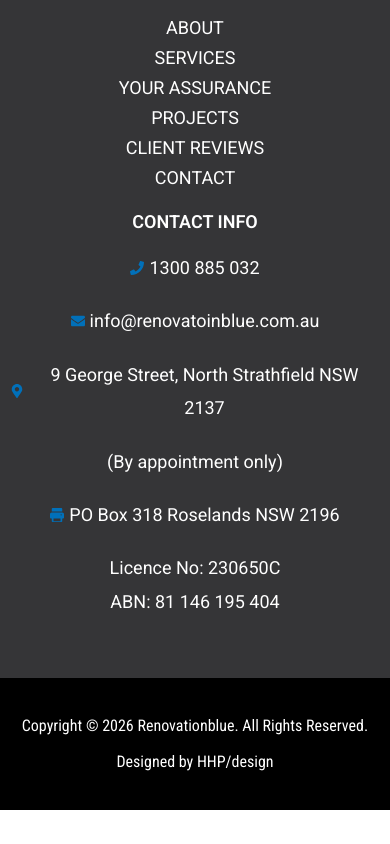
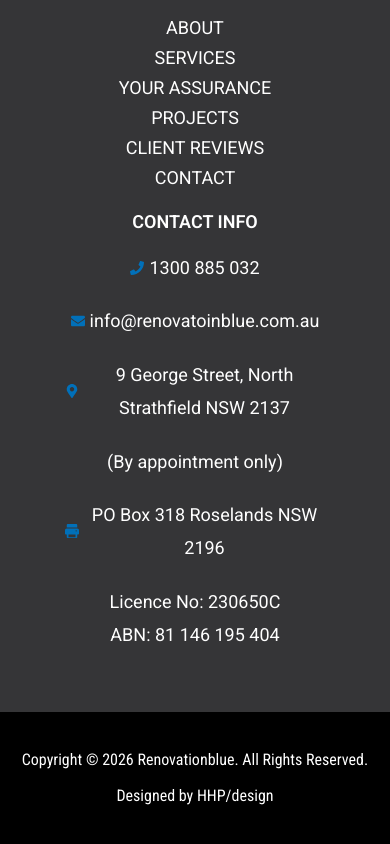
Before and after one commit to anirudhatalmale6-alt/renovationblue-static, a plain HTML site: page index.html in a window 390 px wide. Shown: the part 4495-5339 px from the top of the page. Before the commit the page ends 5305 px from the top, so only its background shows below. Drawn offline with Linux system fonts and the light colour scheme.

Commit message:
Mobile: match the original's contact-row width so icons sit beside the text

```diff
--- a/assets/css/main.css
+++ b/assets/css/main.css
@@ -746,6 +746,9 @@ html:not(.js) .reveal { opacity: 1; transform: none; }
   .site-footer__col { text-align: center; }
   .site-footer__about { font-size: 16px; }   /* the legal lines stay at 18px */
   .site-footer__logo { margin-left: auto; margin-right: auto; }
+  /* The original keeps the contact rows narrow so the address and PO box wrap
+     onto two lines and the icons sit beside the text rather than at the edge. */
+  .footer-list--icons { max-width: 260px; margin-left: auto; margin-right: auto; }
   .footer-list--icons li { justify-content: center; }
   .footer-nav a { text-align: center; }
 
```
